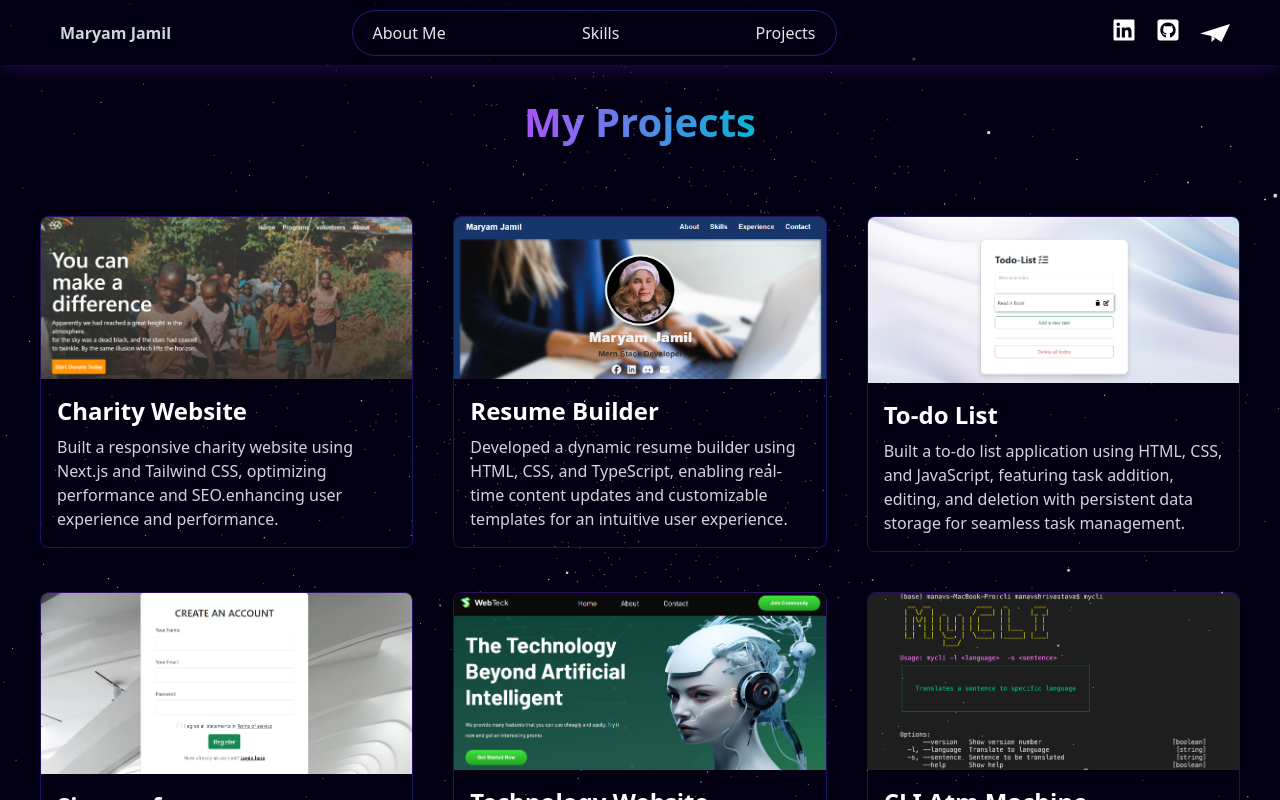
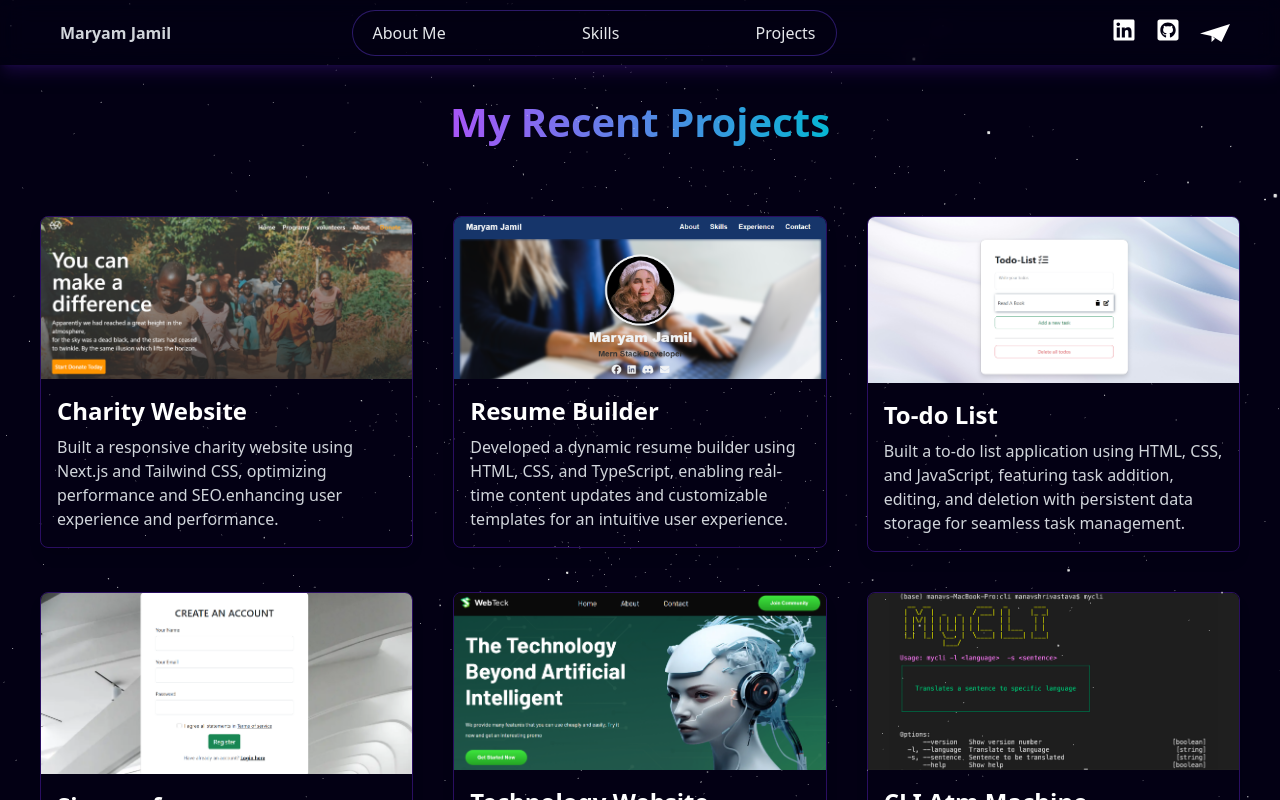
Before and after one commit to MaryamJami1/my-portfolio, a Next.js app: page /projects in a window 1280 px wide. Shown: the top 800 px of the page. Built offline with nearby package versions, Linux system fonts and the light colour scheme; a web font is replaced by a local one.

Commit message:
Update project.tsx

```diff
--- a/components/project.tsx
+++ b/components/project.tsx
@@ -7,7 +7,7 @@ const Projects = () => {
     <div
       className="flex flex-col items-center justify-center pt-7 pb-[5rem]" id="projects">
       <h1 className="text-[40px] font-semibold text-transparent bg-clip-text bg-gradient-to-r from-purple-500 to-cyan-500 py-16">
-        My Projects
+        My Recent Projects
       </h1>
       <div className="h-full w-full grid grid-cols-1 md:grid-cols-2 lg:grid-cols-3 gap-10 px-10 ">
         <a
```
